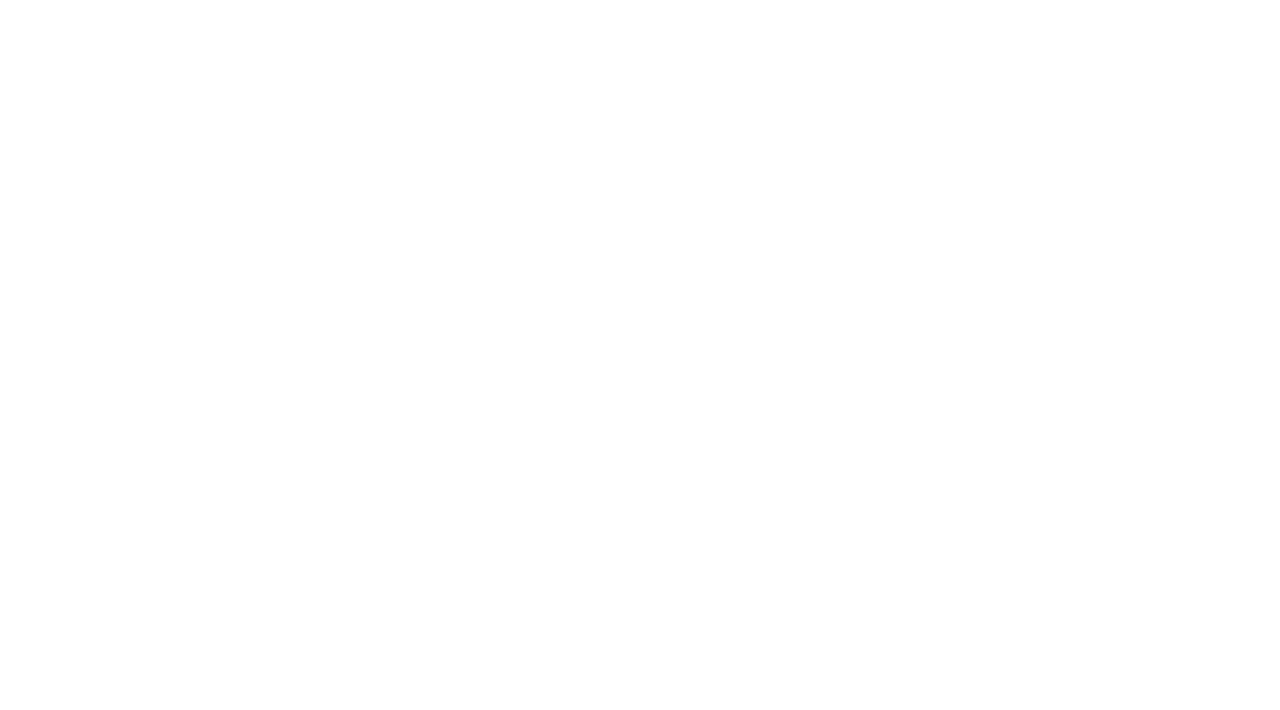
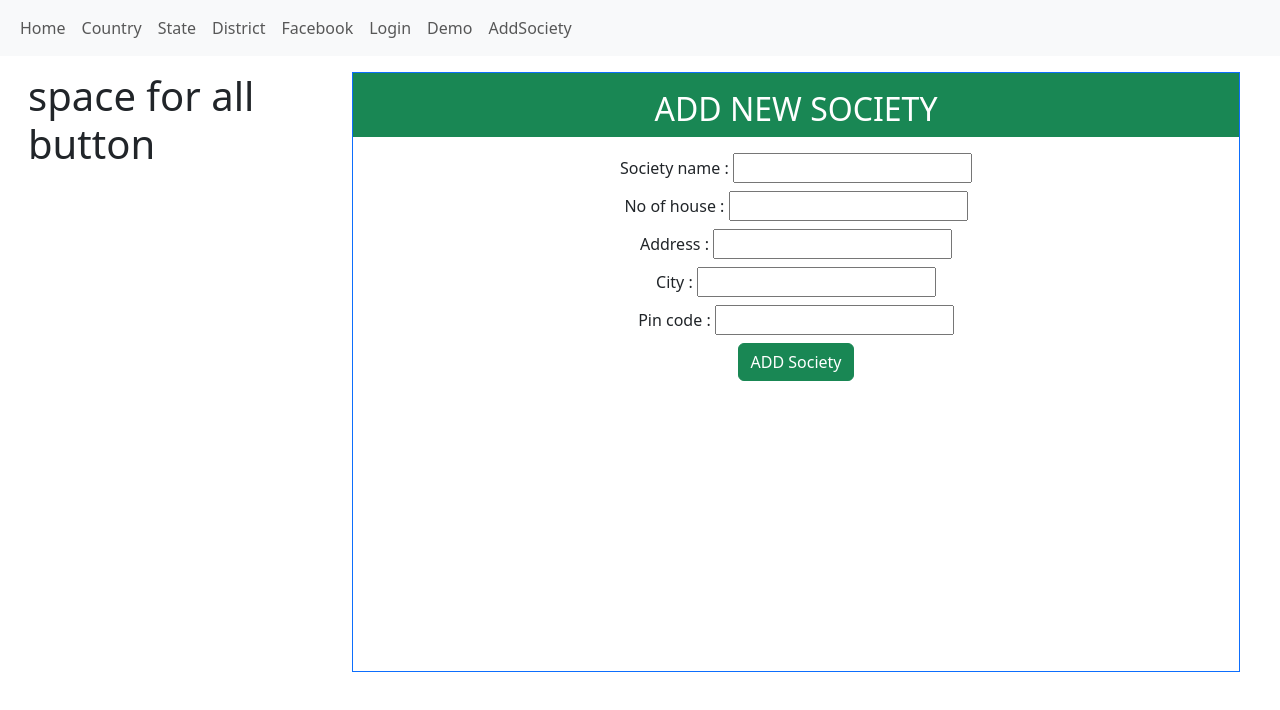
Before and after one commit to yashn10/Shiwansh-Society-Management, a React (Create React App) app in the folder frontend/: page /AddSociety in a window 1280 px wide. Before the commit this address had no page. Shown: the top 710 px of the page. Built offline with nearby package versions, Linux system fonts and the light colour scheme.

Commit message:
add add society page

```diff
--- a/frontend/src/index.js
+++ b/frontend/src/index.js
@@ -8,6 +8,7 @@ import District from "./pages/District";
 import Facebook from "./pages/Facebook";
 import Login from "./pages/Login";
 import Demo from "./pages/Demo";
+import AddSociety from "./pages/AddSociety";
 
 export default function App() {
   return (
@@ -21,6 +22,7 @@ export default function App() {
           <Route path="face" element={<Facebook />} />
           <Route path="login" element={<Login />} />
           <Route path="demo" element={<Demo />} />
+          <Route path="AddSociety" element={<AddSociety />} />
         </Route>
       </Routes>
     </BrowserRouter>
--- /dev/null
+++ b/frontend/src/pages/AddSociety.js
@@ -0,0 +1,73 @@
+import React, { useState } from "react";
+import axios from 'axios';
+const AddSociety = () => {
+    const[data, setdata]=useState({SocityName:"", NoOfHouse:"", Address:"", city:"", pincode:"" });
+    const handlechange=(e)=>{
+     setdata({...data, [e.target.name]: e.target.value})
+    }
+    const submit = async(e)=>{
+      e.preventDefault();
+
+      try{
+        const response = await axios.post("http://localhost:8000/create",data);
+        if(response.status === 201){
+          window.alert(response.data.message);
+        }else{
+          window.alert(response.data.error);
+        }
+
+      } catch(error){
+        console.error("Error logging in:",error);
+        window.alert("error occurs");
+      }
+    }
+
+      return (
+        <>
+          <div className="row m-3">
+            <div className="col-3">
+              <h1>space for all button</h1>
+            </div>
+            <div className="col-9">
+              <div className="container justify-center" style={{ height: "100vh" }}>
+                <div className="border border-primary  h-75 ">
+                  <div className="text-white border border-success bg-success mb-3 h-10">
+                    <h2 className="mt-3 text-center">ADD NEW SOCIETY</h2>
+                  </div>
+
+                  <form className="container text-center">
+                    <div className="mb-2 ">
+                      Society name : <input type="text" id="societyname"name="SocityName"onChange={handlechange} value={data.SocityName} />
+                    </div>
+
+                    <div className="mb-2">
+                      No of house : <input type="number" id="NoOfHouses"name="NoOfHouse" onChange={handlechange}value={data.NoOfHouse}/>
+                    </div>
+
+                    <div className="mb-2">
+                      Address : <input type="text" id="address" name="Address" onChange={handlechange}value={data.Address} />
+                    </div>
+
+                    <div className="mb-2">
+                      City : <input type="text" id="city" name="city"onChange={handlechange}value={data.city}  />
+                    </div>
+
+                    <div className="mb-2">
+                      Pin code : <input type="text" id="pincode"name="pincode"onChange={handlechange} value={data.pincode}/>
+                    </div>
+
+                     <div className="mb-2">
+                      <button type="submit" class="btn btn-success" onClick={submit}>ADD Society</button>
+
+
+                    </div>
+                  </form>
+                </div>
+              </div>
+            </div>
+          </div>
+        </>
+      );
+}
+
+export default AddSociety
--- a/frontend/src/pages/Layout.js
+++ b/frontend/src/pages/Layout.js
@@ -32,6 +32,9 @@ const Layout = () => {
                             <li class="nav-item">
                                 <Link class="nav-link" to="/demo">Demo</Link>
                             </li>
+                            <li class="nav-item">
+                                <Link class="nav-link" to="/AddSociety">AddSociety</Link>
+                            </li>
                         </ul>
                     </div>
                 </div>
```
